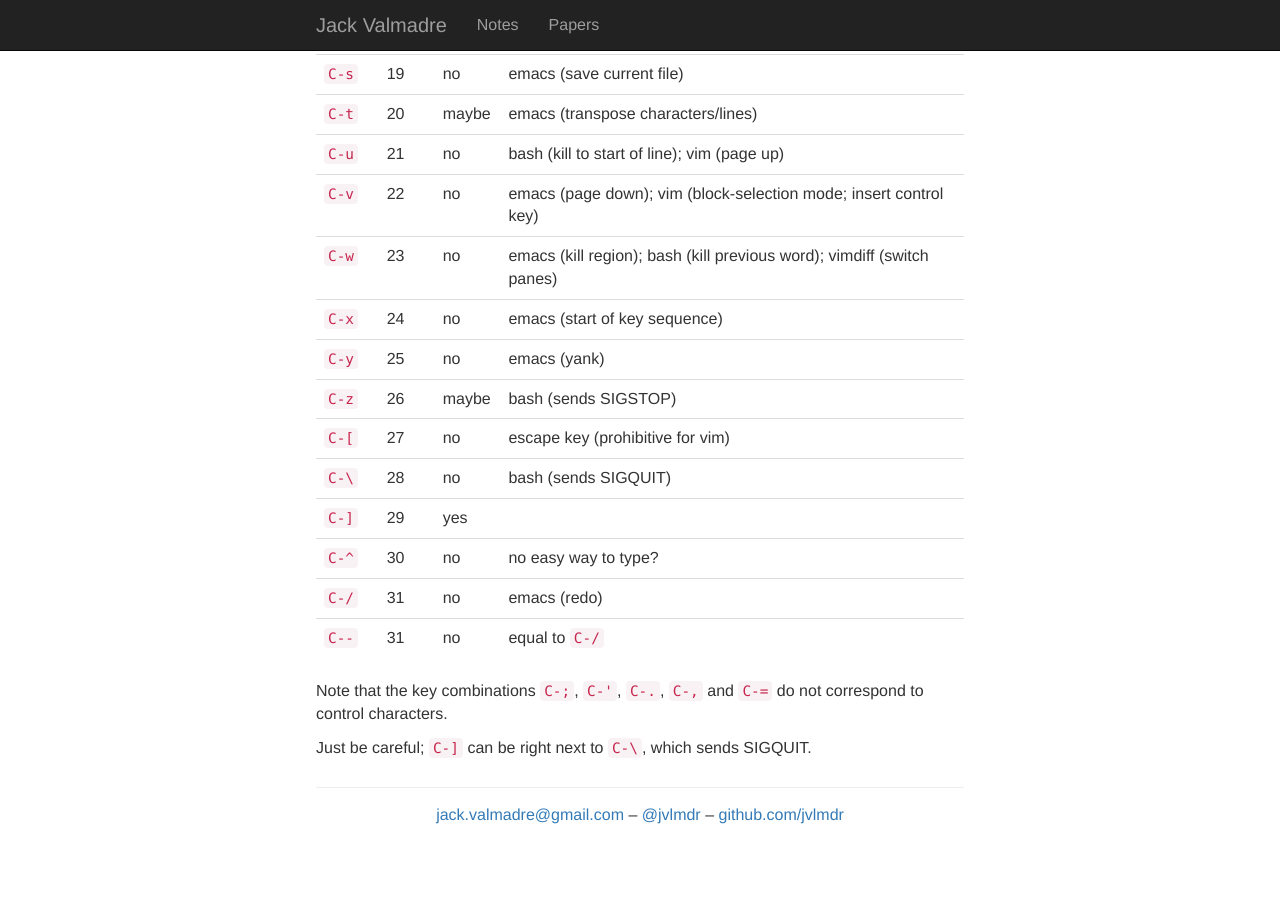
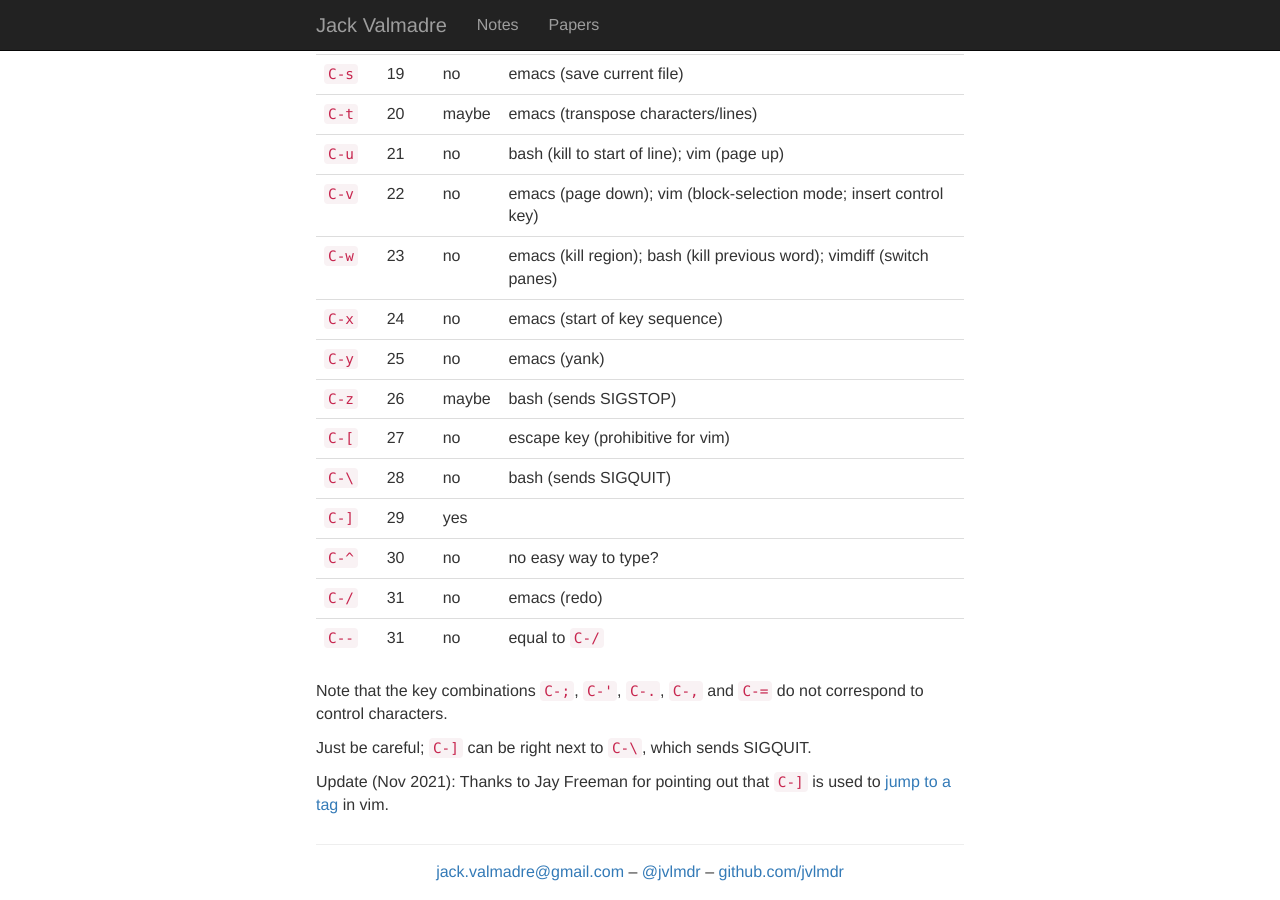
Before and after one commit to jvlmdr/jack.valmadre.net, a Jekyll site: the page built from notes/_posts/2020-02-06-escape-key.md, in a window 1280 px wide and 900 px high, scrolled down 1321 px. Built offline with Jekyll 4.4.1, drawn with Linux system fonts in a browser that asks for light colours; nearby versions of some CDN libraries; before the commit the page ends 2164 px from its top, so only the background shows below that.

Commit message:
Add note about jumping to tag in vim

```diff
--- a/notes/_posts/2020-02-06-escape-key.md
+++ b/notes/_posts/2020-02-06-escape-key.md
@@ -57,3 +57,5 @@ Key | Code | Rating | Reason
 Note that the key combinations `C-;`, `C-'`, `C-.`, `C-,` and `C-=` do not correspond to control characters.
 
 Just be careful; `C-]` can be right next to `C-\`, which sends SIGQUIT.
+
+Update (Nov 2021): Thanks to Jay Freeman for pointing out that `C-]` is used to <a href="https://vim.fandom.com/wiki/Browsing_programs_with_tags">jump to a tag</a> in vim.
```
